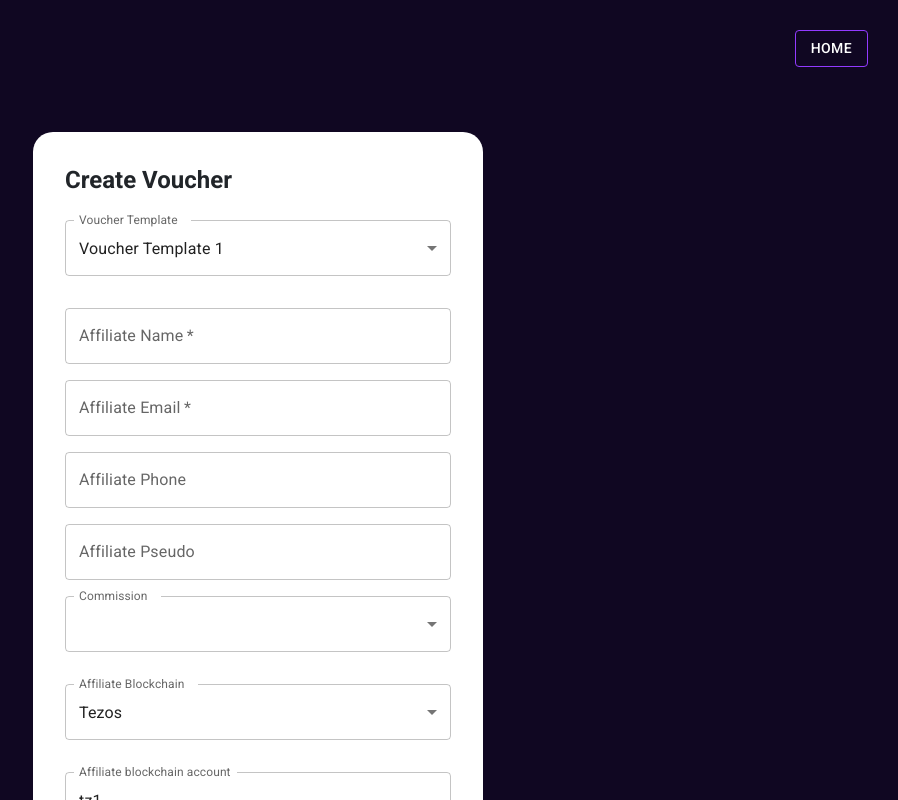
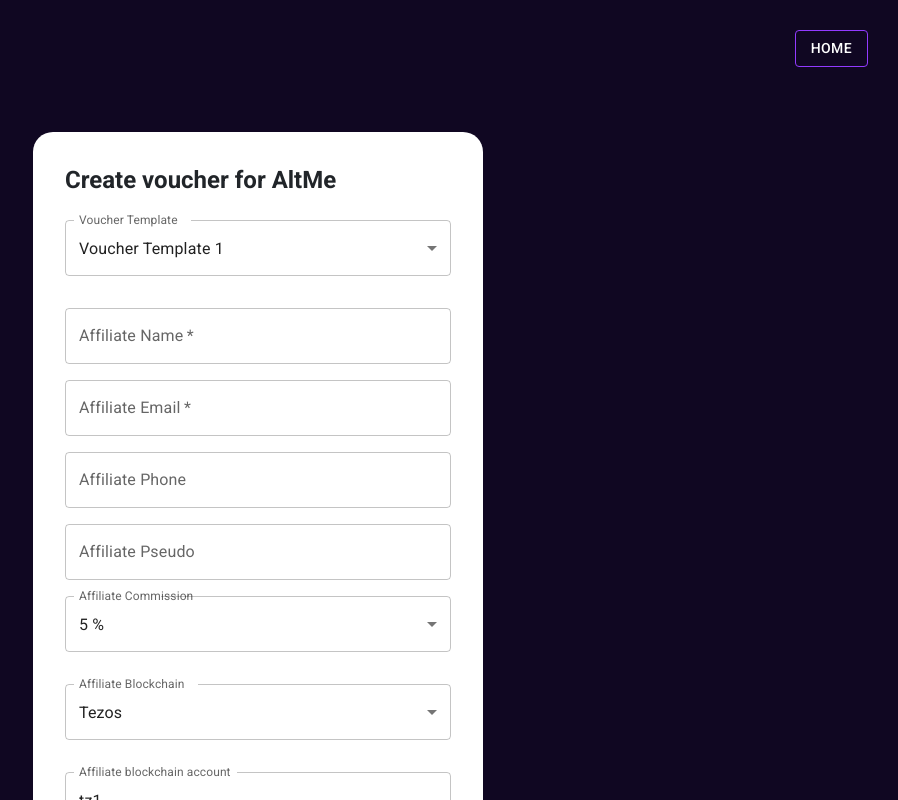
Before and after one commit to TalaoDAO/qrcode-generator, a React (Create React App) app in the folder client/: page /voucher in a window 1280 px wide. Shown: the top 800 px of the page, without its empty margins (382-1280 px from the left). Built offline with nearby package versions, Linux system fonts and the light colour scheme; sample sign-in values are in the browser's storage.

Commit message:
Updated some type and logic issue for the voucher and membership card

```diff
--- a/client/src/components/AppQrCode.jsx
+++ b/client/src/components/AppQrCode.jsx
@@ -43,8 +43,7 @@ function AppQrCode({url, isLoggedIn = false}) {
                             {url ?
                                 <>
                                     <h2>
-                                        Scan the QR code
-                                        <br/> with your AltMe wallet
+                                        QR code and link generated
                                     </h2>
                                     {isLoggedIn && <ButtonStyled onClick={() => exportComponentAsJPEG(ref)}
                                                                  variant="contained"
--- a/client/src/components/QRCodeContent.jsx
+++ b/client/src/components/QRCodeContent.jsx
@@ -22,7 +22,7 @@ function QRCodeContent({voucher, getQRUrl, qrUrl, isButtonWithoutVoucher = false
                                 data-bs-target="#qrModal"
                                 onClick={getQRUrl}
                             >
-                                {isLoggedIn ? 'QR code generation' : 'Connect to the voucher generator'}
+                                {isLoggedIn ? 'QR code generation' : 'Connect to the issuer generator'}
                             </button>
                         </div>}
                     </div>
--- a/client/src/pages/Voucher.jsx
+++ b/client/src/pages/Voucher.jsx
@@ -38,7 +38,7 @@ function Voucher() {
         phone: "",
         email: "",
         pseudo: "",
-        commission: "5",
+        commission: "5%",
         blockchain: "Tezos",
         blockchainAccount: "tz1",
         duration: "30",
@@ -126,7 +126,7 @@ function Voucher() {
 
                     <form onSubmit={e => onSubmit(e)} className={"voucher-form"}>
 
-                        <Typography variant={"h5"}>{`${voucher ? 'Update' : 'Create'} Voucher`}</Typography>
+                        <Typography variant={"h5"}>{`${voucher ? 'Update' : 'Create'}  voucher for AltMe`}</Typography>
                         <FormControl fullWidth>
                             <InputLabel id="voucherTemplate-label">Voucher Template</InputLabel>
 
@@ -180,7 +180,7 @@ function Voucher() {
 
 
                         <FormControl fullWidth>
-                            <InputLabel id="Commission-label">Commission</InputLabel>
+                            <InputLabel id="Commission-label">Affiliate Commission</InputLabel>
                             <Select
                                 className={'commission-form__select'}
                                 required
```
Also changed, not shown: 1 other file (tests, documents, lock files or other folders).
